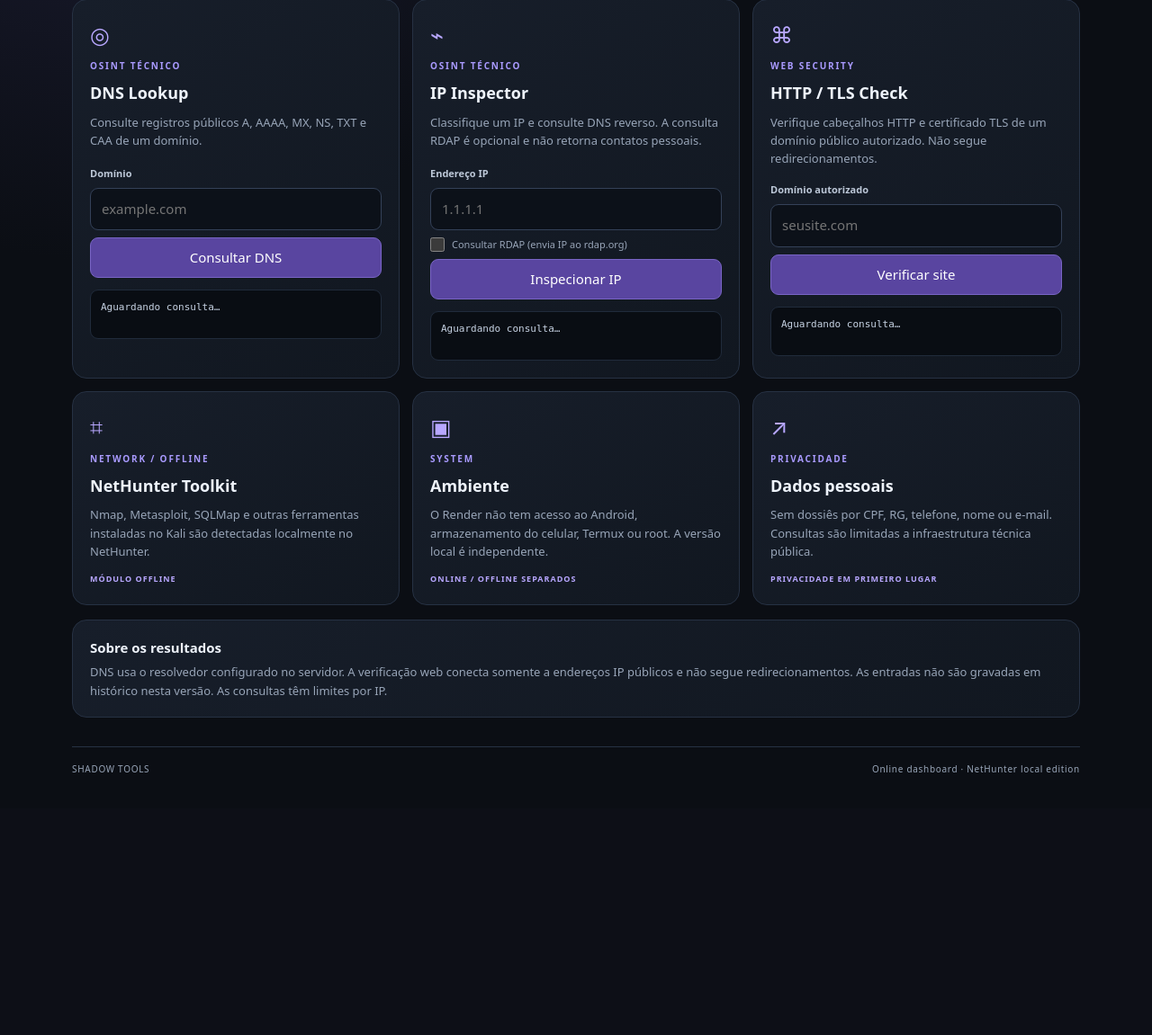
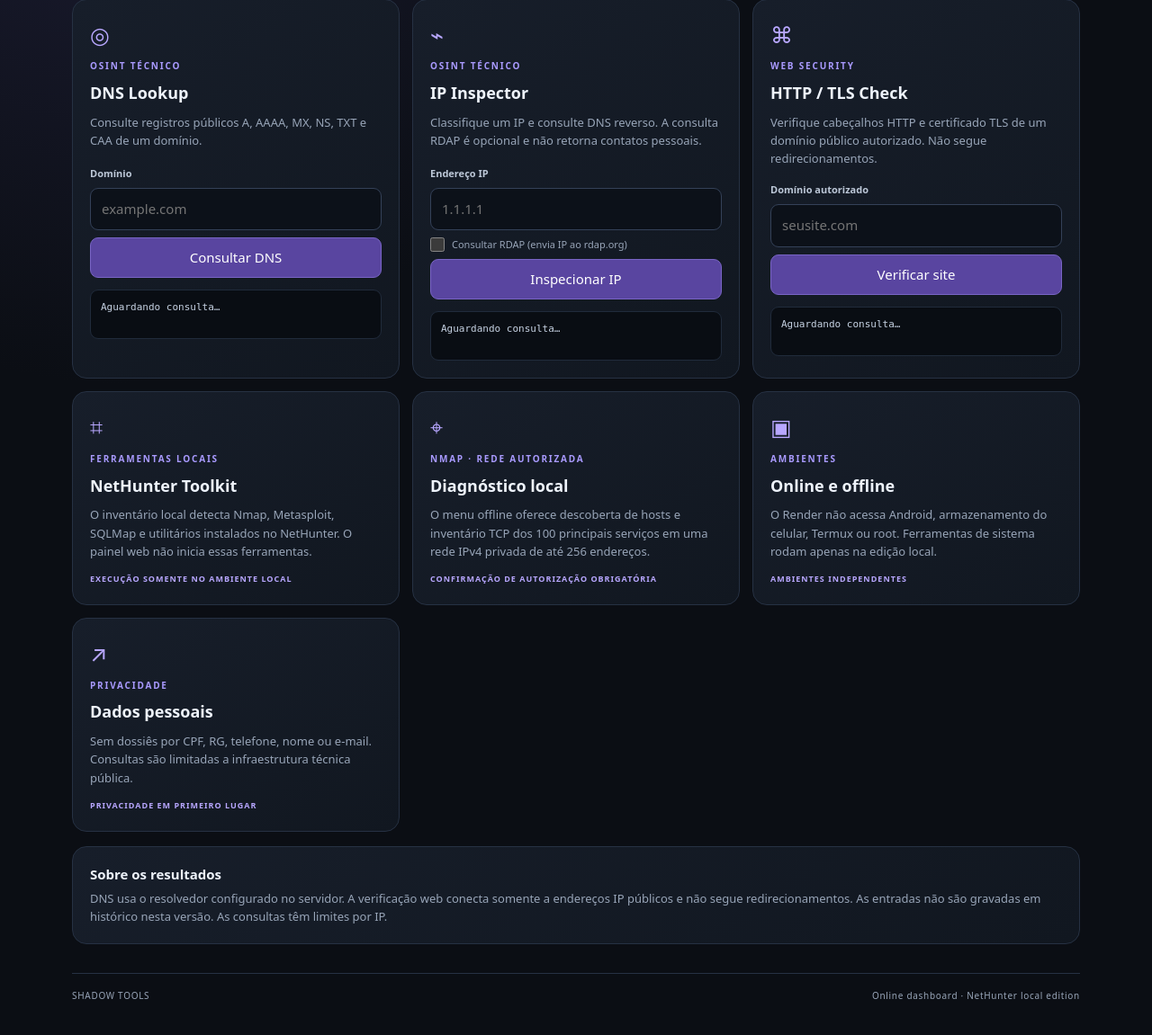
Before and after one commit to ghostshadowaa/TOOLS, a Flask app: page / in a window 1280 px wide. Shown: the part 413-1564 px from the top of the page at 90% size. Before the commit the page ends 1272 px from the top, so only its background shows below. Run offline with Flask 3, Linux system fonts and the light colour scheme; the visitor is signed in with stand-in values (Sample User, id 1).

Commit message:
Improve authorized local diagnostics and organize dashboard

```diff
--- a/templates/index.html
+++ b/templates/index.html
@@ -77,14 +77,19 @@
       </form><pre class="output" aria-live="polite">Aguardando consulta…</pre>
     </article>
     <article class="tool-card info-card">
-      <div class="tool-icon">⌗</div><div class="card-meta">NETWORK / OFFLINE</div>
-      <h3>NetHunter Toolkit</h3><p>Nmap, Metasploit, SQLMap e outras ferramentas instaladas no Kali são detectadas localmente no NetHunter.</p>
-      <span class="state">MÓDULO OFFLINE</span>
+      <div class="tool-icon">⌗</div><div class="card-meta">FERRAMENTAS LOCAIS</div>
+      <h3>NetHunter Toolkit</h3><p>O inventário local detecta Nmap, Metasploit, SQLMap e utilitários instalados no NetHunter. O painel web não inicia essas ferramentas.</p>
+      <span class="state">EXECUÇÃO SOMENTE NO AMBIENTE LOCAL</span>
     </article>
     <article class="tool-card info-card">
-      <div class="tool-icon">▣</div><div class="card-meta">SYSTEM</div>
-      <h3>Ambiente</h3><p>O Render não tem acesso ao Android, armazenamento do celular, Termux ou root. A versão local é independente.</p>
-      <span class="state">ONLINE / OFFLINE SEPARADOS</span>
+      <div class="tool-icon">⌖</div><div class="card-meta">NMAP · REDE AUTORIZADA</div>
+      <h3>Diagnóstico local</h3><p>O menu offline oferece descoberta de hosts e inventário TCP dos 100 principais serviços em uma rede IPv4 privada de até 256 endereços.</p>
+      <span class="state">CONFIRMAÇÃO DE AUTORIZAÇÃO OBRIGATÓRIA</span>
+    </article>
+    <article class="tool-card info-card">
+      <div class="tool-icon">▣</div><div class="card-meta">AMBIENTES</div>
+      <h3>Online e offline</h3><p>O Render não acessa Android, armazenamento do celular, Termux ou root. Ferramentas de sistema rodam apenas na edição local.</p>
+      <span class="state">AMBIENTES INDEPENDENTES</span>
     </article>
     <article class="tool-card info-card">
       <div class="tool-icon">↗</div><div class="card-meta">PRIVACIDADE</div>
```
